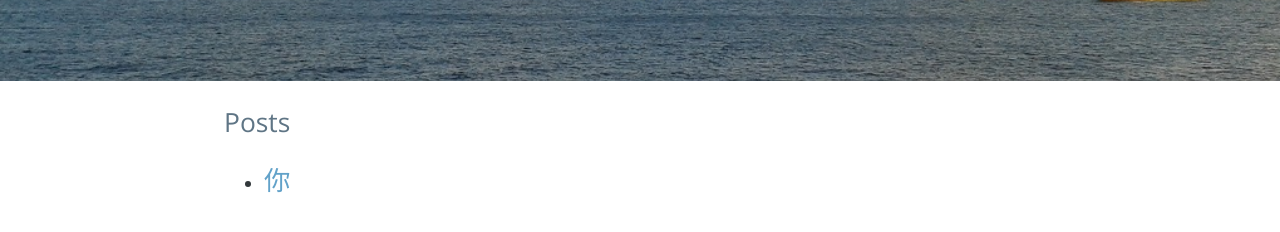
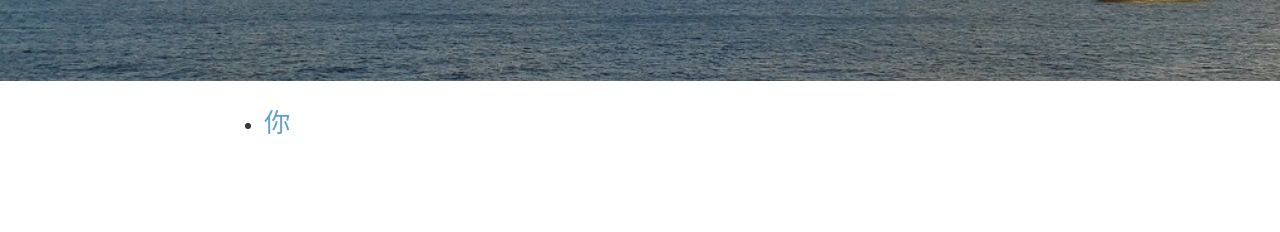
Before and after one commit to AmyJingJing/AmyJingJing.github.io, a Jekyll site: the page built from index.html, in a window 1280 px wide. Shown: the part 179-411 px from the top of the page. Built offline with Jekyll 4.4.1, drawn with Linux system fonts in a browser that asks for light colours; nearby versions of some CDN libraries.

Commit message:
remove POST label

```diff
--- a/index.html
+++ b/index.html
@@ -3,9 +3,6 @@ layout: default
 ---
 
 <div class="home">
-
-  <h1 class="page-heading">Posts</h1>
-
   <ul class="post-list">
     {% for post in site.posts %}
       <li>
```
